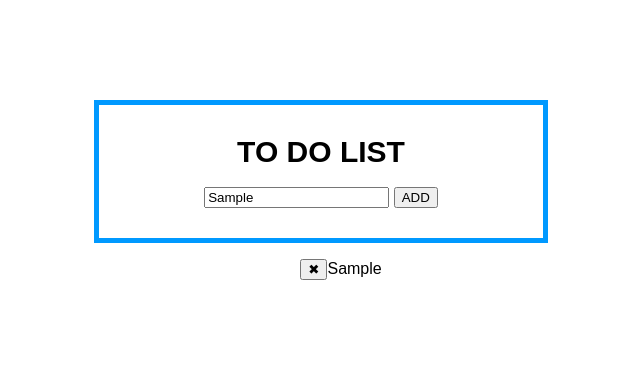
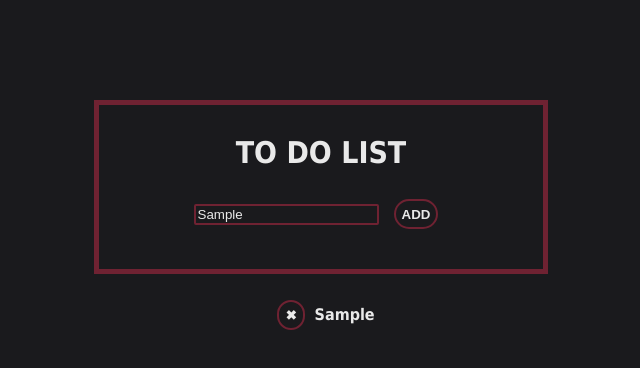
Before and after one commit to MKL592/JS-to-do-list, a plain HTML site: page index.html in a window 1280 px wide. Both pictures are taken after typing "Sample" into the empty fields and a click on the button "ADD". Shown: the whole page, without its empty margins (319-959 px from the left). Drawn offline with Linux system fonts and the light colour scheme.

Commit message:
New styling

```diff
--- a/style.css
+++ b/style.css
@@ -1,6 +1,9 @@
 body{
-    font-family: Arial;
+    font-family: Tahoma;
     margin: 0px;
+    font-weight: bold;
+    background-color: #1A1A1D;
+    color: #e9e9e9;
 }
 
 #container{
@@ -11,11 +14,19 @@ body{
 #inputArea{
     text-align: center;
     padding: 30px;
-    border: 5px solid rgb(0, 153, 255);
-    width: 30%;
+    border: 5px solid #6F2232;
+    min-width: 10%;
+    max-width: 30%;
+    margin-top: 100px;
     margin-left: auto;
     margin-right: auto;
-    margin-top: 100px;
+}
+
+#listAreaContainer{
+    min-width: 10%;
+    max-width: 30%;
+    margin-left: auto;
+    margin-right: auto;
 }
 
 .headLine{
@@ -24,9 +35,33 @@ body{
 }
 
 ul {
+    list-style: none;
     text-align: center;
+    padding-right: 40px;
 }
 
 li {
-    display: inline-block;
+    display: block;
 }
+
+button{
+    color: #e9e9e9;
+    background-color: #1A1A1D;
+    border: 2px solid #6F2232;
+    border-radius: 15px;
+    height: 30px;
+    margin: 10px;
+    font-weight: bold;
+}
+
+button:hover{
+    border-color: #C3073F;
+    background-color: #6F2232;
+}
+
+input{
+    color: #e9e9e9;
+    background-color: #1A1A1D;
+    border: 2px solid #6F2232;
+    border-radius: 2px;
+}
```
